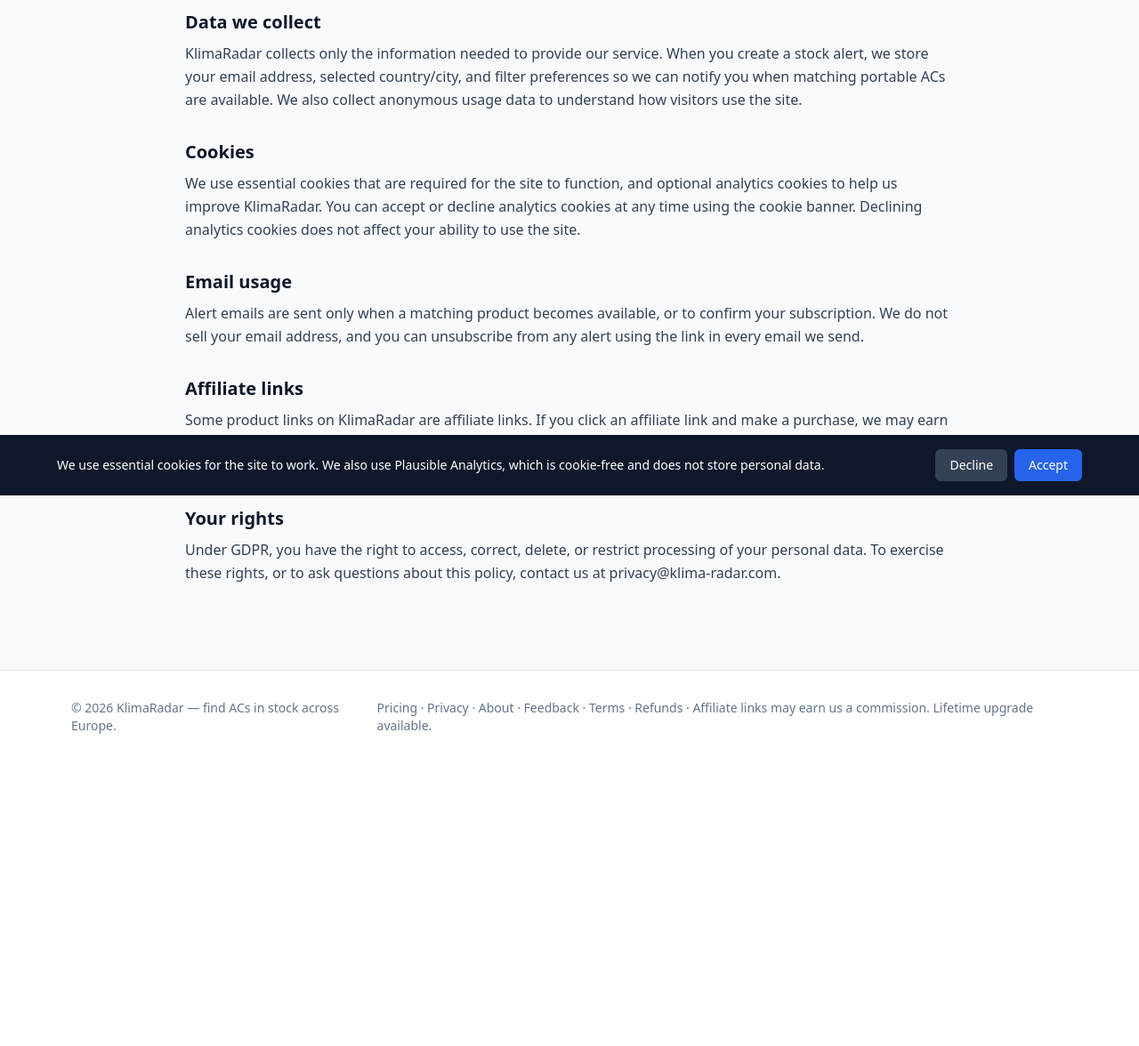
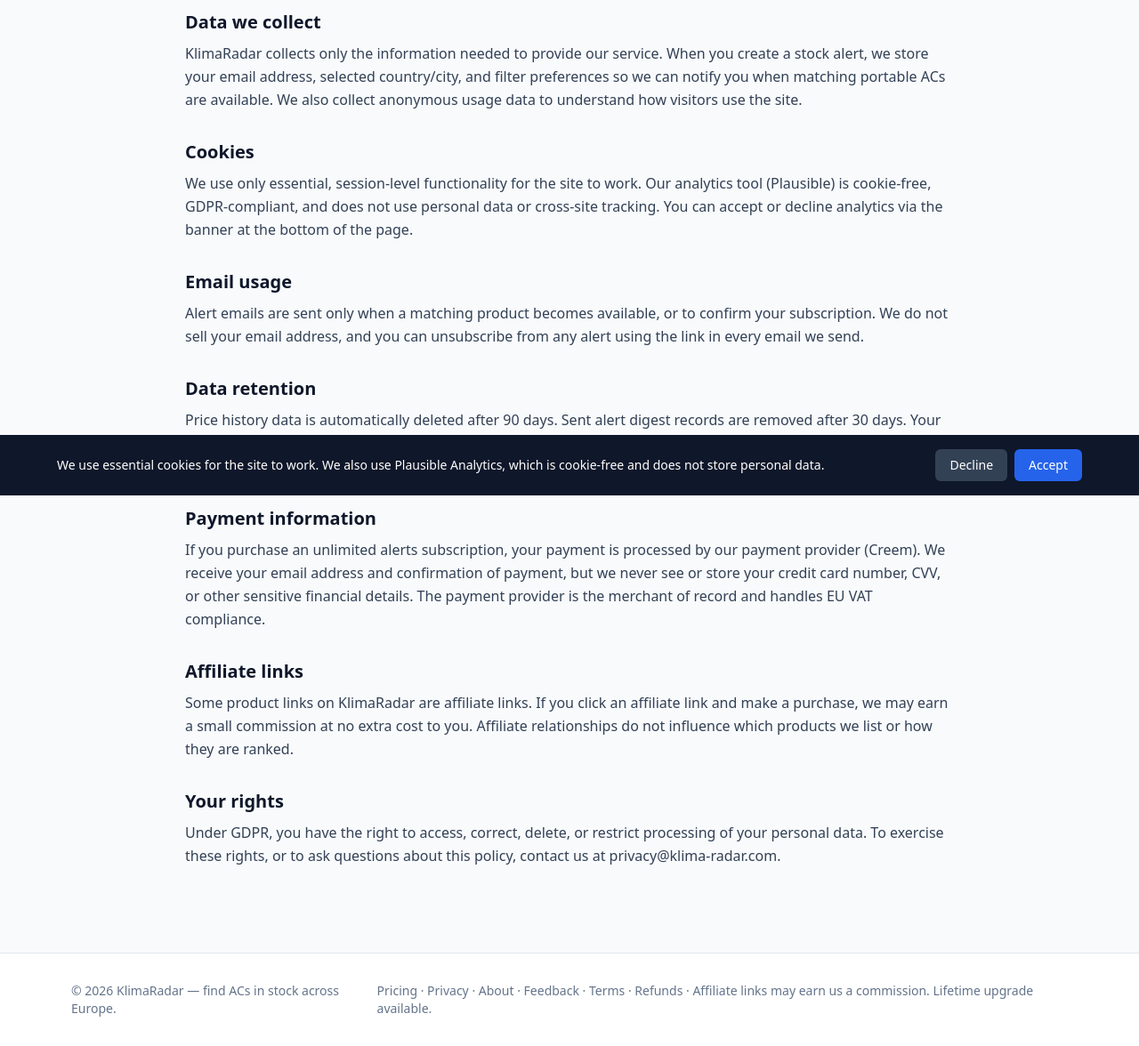
Before and after one commit to wlq135/klimaradar, a FastAPI app: page /privacy in a window 1280 px wide. Shown: the part 243-1419 px from the top of the page at 89% size. Before the commit the page ends 1068 px from the top, so only its background shows below. Run offline with FastAPI, Linux system fonts and the light colour scheme; some libraries are stand-ins or nearby versions.

Commit message:
fix: HSTS header + privacy policy completeness + refunds Paddle→Creem
- Add Strict-Transport-Security header (HTTPS only, prevents SSL stripping)
- Privacy policy: add payment data handling section (Creem processes
  payments, no card data stored locally), add data retention disclosure
  (90d price history / 30d digests, matching scheduler.py), clarify cookie
  section (Plausible is cookie-free, not 'analytics cookies')
- Refunds page: update payment processor from Paddle to Creem to match
  the actual checkout provider switch

```diff
--- a/app/main.py
+++ b/app/main.py
@@ -128,12 +128,21 @@ async def cloudflare_scheme(request, call_next):
 
 @app.middleware("http")
 async def security_headers(request, call_next):
-    """Add baseline security headers to every response."""
+    """Add baseline security headers to every response.
+
+    HSTS is only sent when the request arrives over HTTPS (detected via
+    X-Forwarded-Proto from the Render/Cloudflare proxy) to avoid breaking
+    local development over plain HTTP.
+    """
     response = await call_next(request)
     response.headers["X-Content-Type-Options"] = "nosniff"
     response.headers["X-Frame-Options"] = "DENY"
     response.headers["Referrer-Policy"] = "strict-origin-when-cross-origin"
     response.headers["Permissions-Policy"] = "geolocation=(), microphone=(), camera=()"
+    if request.url.scheme == "https" or request.headers.get("x-forwarded-proto") == "https":
+        response.headers["Strict-Transport-Security"] = (
+            "max-age=31536000; includeSubDomains"
+        )
     return response
 
 
--- a/app/templates/privacy.html
+++ b/app/templates/privacy.html
@@ -23,10 +23,10 @@
     <div>
       <h2 class="text-xl font-semibold text-slate-900 mb-2">Cookies</h2>
       <p>
-        We use essential cookies that are required for the site to function, and optional
-        analytics cookies to help us improve KlimaRadar. You can accept or decline analytics
-        cookies at any time using the cookie banner. Declining analytics cookies does not
-        affect your ability to use the site.
+        We use only essential, session-level functionality for the site to work. Our
+        analytics tool (Plausible) is cookie-free, GDPR-compliant, and does not use
+        personal data or cross-site tracking. You can accept or decline analytics
+        via the banner at the bottom of the page.
       </p>
     </div>
 
@@ -36,6 +36,27 @@
         Alert emails are sent only when a matching product becomes available, or to confirm
         your subscription. We do not sell your email address, and you can unsubscribe from
         any alert using the link in every email we send.
+      </p>
+    </div>
+
+    <div>
+      <h2 class="text-xl font-semibold text-slate-900 mb-2">Data retention</h2>
+      <p>
+        Price history data is automatically deleted after 90 days. Sent alert
+        digest records are removed after 30 days. Your alert subscriptions remain
+        active until you unsubscribe or delete them. We do not retain payment
+        card numbers &mdash; all billing is handled by our payment processor.
+      </p>
+    </div>
+
+    <div>
+      <h2 class="text-xl font-semibold text-slate-900 mb-2">Payment information</h2>
+      <p>
+        If you purchase an unlimited alerts subscription, your payment is processed
+        by our payment provider (Creem). We receive your email address and confirmation
+        of payment, but we never see or store your credit card number, CVV, or other
+        sensitive financial details. The payment provider is the merchant of record
+        and handles EU VAT compliance.
       </p>
     </div>
 
--- a/app/templates/refunds.html
+++ b/app/templates/refunds.html
@@ -42,8 +42,8 @@
     <div>
       <h2 class="text-xl font-semibold text-slate-900 mb-2">Refund method</h2>
       <p>
-        Approved refunds are processed through Paddle, our payment processor, and will be returned
-        to the original payment method. Paddle handles EU VAT and any currency conversions.
+        Approved refunds are processed through Creem, our payment processor, and will be returned
+        to the original payment method. Creem handles EU VAT and any currency conversions.
       </p>
     </div>
 
```
